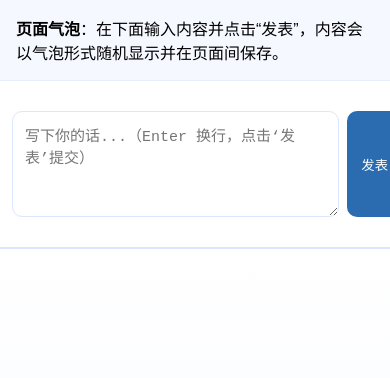
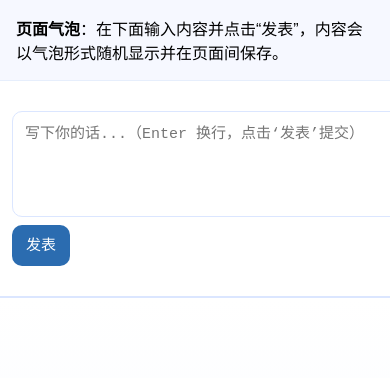
Before and after one commit to ummeryu/yohou, a website: page bubble.html in a window 390 px wide. Shown: the top 378 px of the page. Drawn offline with Linux system fonts and the light colour scheme; no server answers.

Commit message:
Update bubble.html

```diff
--- a/bubble.html
+++ b/bubble.html
@@ -8,9 +8,9 @@
     :root{--bubble-bg:rgba(255,255,255,0.9);--bubble-color:#111}
     body{font-family:Arial,Helvetica,sans-serif;margin:0;height:100vh;display:flex;flex-direction:column}
     .topbar{padding:16px;background:#f6f8ff;border-bottom:1px solid #e6eefc}
-    .editor{width:100%;max-width:1800px;margin:18px auto;padding:12px;display:flex;gap:8px}
-    textarea{flex:1;min-height:80px;padding:12px;border-radius:10px;border:1px solid #dbe6ff;font-size:15px}
-    button.submit{background:#2b6cb0;color:#fff;border:none;padding:10px 14px;border-radius:10px;cursor:pointer}
+    .editor{width:70%;margin:18px auto;padding:12px;display:flex;align-items:center;gap:8px}
+    textarea{flex:1;min-width:0;min-height:80px;padding:12px;border-radius:10px;border:1px solid #dbe6ff;font-size:15px;line-height:1.5;resize:vertical}
+    button.submit{flex:0 0 auto;background:#2b6cb0;color:#fff;border:none;padding:9px 14px;border-radius:10px;cursor:pointer;font-size:15px;line-height:1.5}
     .canvas{position:relative;flex:1;overflow:hidden;border-top:2px solid #dbe6ff;background:linear-gradient(180deg,#fff,#f2f6ff)}
     .bubble{position:absolute;padding:10px 14px;border-radius:18px;background:var(--bubble-bg);color:var(--bubble-color);box-shadow:0 8px 20px rgba(20,30,60,.08);cursor:grab;max-width:260px;word-break:break-word;user-select:none;touch-action:none}
     .bubble.dragging{cursor:grabbing;z-index:20}
@@ -29,6 +29,15 @@
 
     /* 右下角徽章样式（若 server 已添加） */
     .site-stats{position:fixed;right:16px;bottom:16px;background:rgba(0,0,0,.75);color:#fff;padding:8px 12px;border-radius:20px;font-weight:700;z-index:10000;font-size:13px}
+
+    @media (max-width:600px){
+      .editor{width:100%}
+    }
+
+    @media (max-width:420px){
+      .editor{align-items:stretch;flex-direction:column}
+      button.submit{align-self:flex-start}
+    }
   </style>
 </head>
 <body>
```
